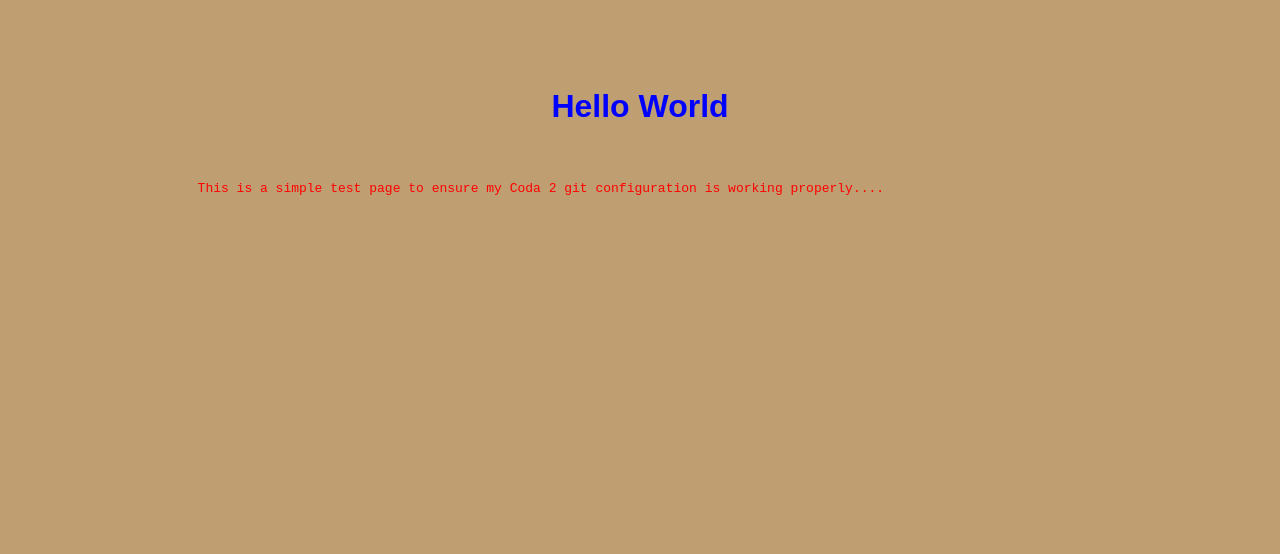
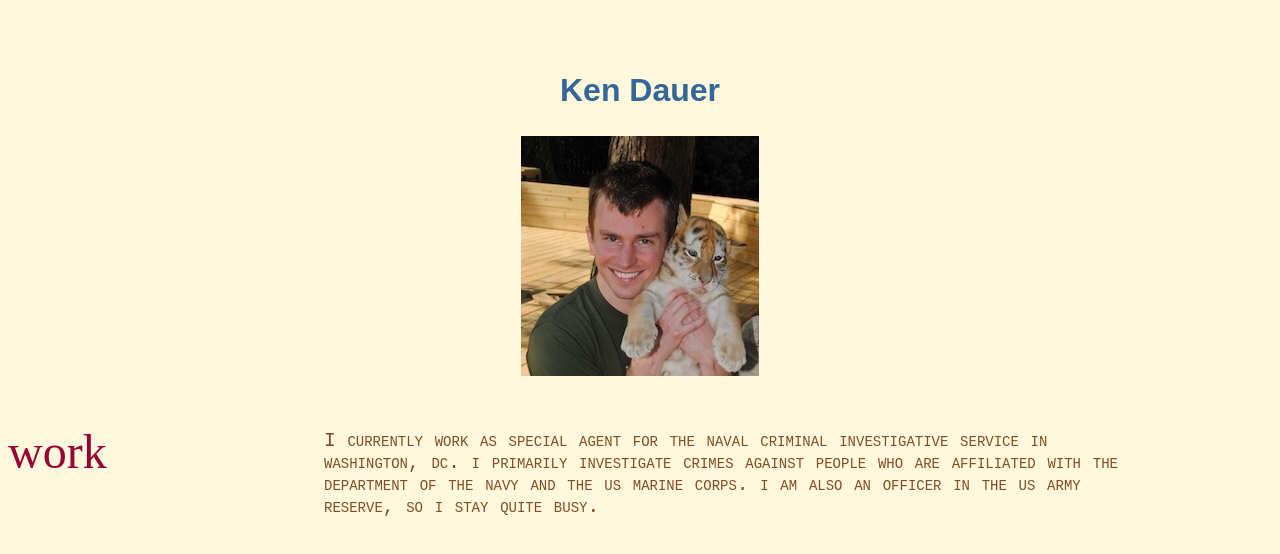
Before and after one commit to kendauer/p1.dwahomework.biz, a plain HTML site: page index.html in a window 1280 px wide. Drawn offline with Linux system fonts and the light colour scheme.

Commit message:
Starting to flesh out design for page. Added photo of myself and started on the text. CSS is looking much better.

```diff
--- a/index.html
+++ b/index.html
@@ -1,16 +1,27 @@
 <html>
 <head>
-<title>DWA Homework - Ken Dauer</title>
+<title>DWA Homework #1 - Ken Dauer</title>
 <link rel="stylesheet" type="text/css" href="main.css">
 <meta http-equiv="Content-Type" content="text/html; charset=utf-8">
 </head>
 
 <body>
-<h2>Hello World</h2>
+<h2>Ken Dauer</h2>
 
-	<div id = "mainbody">
+<div id="mainImage">
+ <img src="me.jpg" alt="Picture of Ken Dauer">
 
-			<p>This is a simple test page to ensure my Coda 2 git configuration is working properly.... </p>
+</div>
+
+	<div class = "leftText">
+
+			<p>work</p>
+
+	</div>
+
+	<div class = "rightText">
+
+			<p>I currently work as special agent for the naval criminal investigative service in washington, dc. i primarily investigate crimes against people who are affiliated with the department of the navy and the us marine corps. i am also an officer in the us army reserve, so i stay quite busy.</p>
 
 	</div>
 
--- a/main.css
+++ b/main.css
@@ -3,27 +3,46 @@ body {
 
 	overflow:visible;
 	word-wrap:break-word;
-	background-color: #bf9e72;
+	background-color: #FFF8DC;
+}
+
+/* centers the main image */
+
+#mainImage img {
+	display: block;
+    margin-left: auto;
+    margin-right: auto
 }
 
 /* h2 will be used for main page headers */
 
 h2 {
-	padding-top: 2.5em;
+	padding-top: 2em;
 	text-align: center;
-	color: blue;
+	color: #336699;
 	font-size: 2em;
 	font-family: sans-serif;
 }
 
 /* some basic style for the main body */
-#mainbody {
-	padding-left: 15%;
-	padding-right: 20%;
-	padding-top: 1em;
+.rightText {
+	padding-left: 25%;
+	padding-right: 10%;
+	padding-top: 2.2em;
+	font-variant: small-caps;
 }
 
-#mainbody p {
-	color: red;
+.rightText p {
+	color:  #834C24;
 	font-family: monospace;
+	font-size: 1.5em;
 }
+
+.leftText {
+	float: left;
+}
+
+.leftText {
+	color: #990033;
+	font-size: 3em;
+}
```
Also changed, not shown: me.jpg (added).
